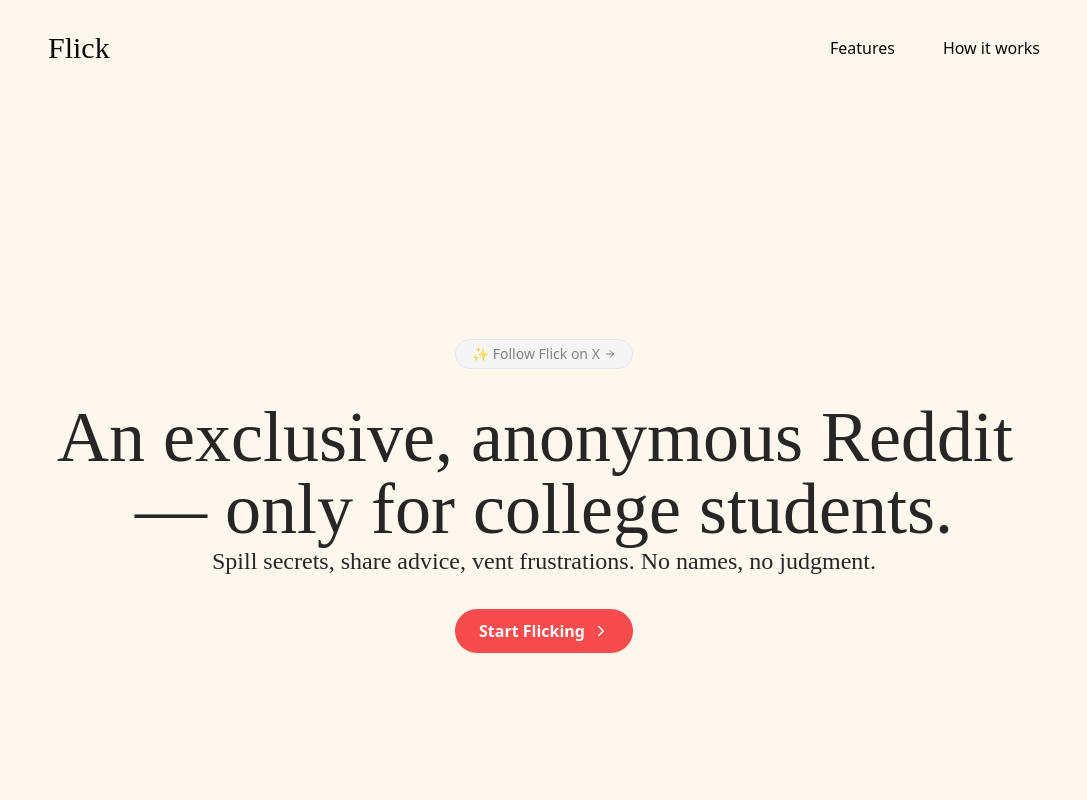
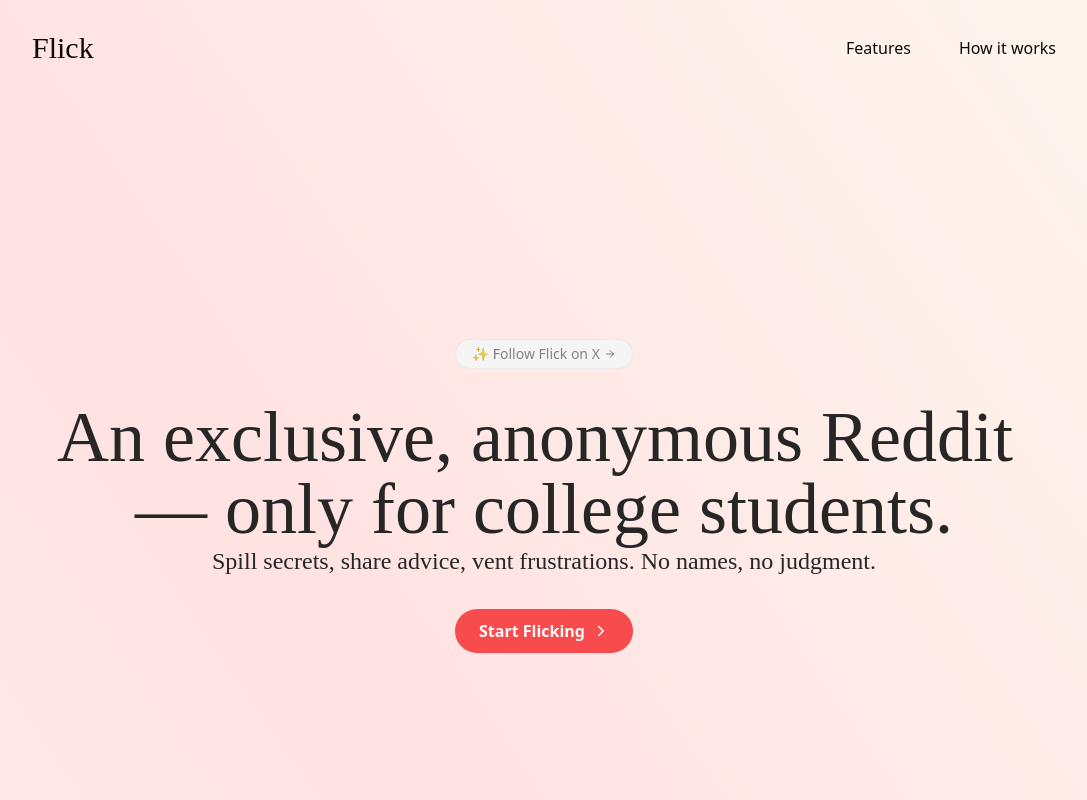
Before and after one commit to Dhvanitmonpara/flick-landing, a Next.js app: page / in a window 1280 px wide. Shown: the top 800 px of the page, without its empty margins (96-1183 px from the left). Built offline with nearby package versions, Linux system fonts and the light colour scheme.

Commit message:
added CTA in nav

```diff
--- a/src/app/globals.css
+++ b/src/app/globals.css
@@ -3,10 +3,36 @@
 
 @custom-variant dark (&:is(.dark *));
 
+@keyframes fadeInWithBlur {
+  0% {
+    opacity: 0;
+    filter: blur(10px);
+  }
+  100% {
+    opacity: 1;
+    filter: blur(0);
+  }
+}
+
+@keyframes slideInLeft {
+  0% {
+    opacity: 0;
+    filter: blur(2px);
+    transform: translateX(-20px);
+  }
+  100% {
+    opacity: 1;
+    filter: blur(0);
+    transform: translateX(0);
+  }
+}
+
 @theme {
   --font-garnett: garnett;
   --font-avallon: avallon;
   --font-editorial: editorial;
+  --animate-fade-in-blur: fadeInWithBlur 1.5s ease-out;
+  --animate-slide-in-left: slideInLeft 0.5s ease-out;
 }
 
 @theme inline {
--- a/src/app/page.tsx
+++ b/src/app/page.tsx
@@ -8,7 +8,8 @@ import { ArrowRightIcon } from "lucide-react";
 
 export default function Home() {
   return (
-    <div className="min-h-screen gap-8 px-4 max-w-5xl mx-auto">
+    <div className="min-h-screen px-4 bg-gradient-to-tr from-red-50 via-red-100 to-background">
+      <div className="max-w-5xl mx-auto gap-8">
         <Header />
         <div className="flex flex-col justify-center items-center gap-8 h-[800px]">
           <AnimateWrapper delay={0.3} once>
@@ -36,7 +37,7 @@ export default function Home() {
             <CTAButton />
           </AnimateWrapper>
         </div>
-      <div className="min-h-96 rounded-2xl overflow-hidden shadow-[0_-4px_28px_rgba(0,0,0,0.25)] border-[0.5px]">
+        <div className="rounded-2xl overflow-hidden animate-fade-in-blur shadow-[0_-4px_28px_rgba(0,0,0,0.25)] border-[0.5px]">
           <div className="bg-zinc-100 dark:bg-zinc-700 h-8 flex justify-between items-center px-6">
             <div className="flex justify-center items-center gap-2">
               <span className="rounded-full bg-red-400 w-3.5 h-3.5"></span>
@@ -48,5 +49,6 @@ export default function Home() {
         </div>
         <div className="h-screen"></div>
       </div>
+    </div>
   );
 }
--- a/src/components/landing/CTAButton.tsx
+++ b/src/components/landing/CTAButton.tsx
@@ -4,7 +4,7 @@ import { IoIosArrowForward, IoMdArrowForward } from "react-icons/io";
 import { Button } from "../ui/button";
 import { useState } from "react";
 
-const CTAButton = ({ size = "xl" }: { size?: "sm" | "lg" | "xl" }) => {
+const CTAButton = ({ size = "xl", className }: { size?: "sm" | "lg" | "xl", className?: string }) => {
   const [isHovered, setIsHovered] = useState(false);
   return (
     <Button
@@ -12,7 +12,7 @@ const CTAButton = ({ size = "xl" }: { size?: "sm" | "lg" | "xl" }) => {
       onMouseEnter={() => setIsHovered(true)}
       onMouseLeave={() => setIsHovered(false)}
       variant="primary"
-      className="group transition-all hover:scale-105 hover:shadow-xl hover:bg-red-500/90"
+      className={`group transition-all hover:scale-105 hover:shadow-xl hover:bg-red-500/90 ${className}`}
     >
       <span>Start Flicking</span>
       {isHovered ? <IoMdArrowForward className="text-sm" /> : <IoIosArrowForward className="text-sm" />}
--- a/src/components/landing/Header.tsx
+++ b/src/components/landing/Header.tsx
@@ -2,6 +2,7 @@
 
 import Link from 'next/link';
 import React, { useEffect, useState } from 'react';
+import CTAButton from './CTAButton';
 
 function Header() {
   const [scrolled, setScrolled] = useState(false);
@@ -17,17 +18,18 @@ function Header() {
 
   return (
     <div
-      className={`sticky flex justify-between items-center transition-all duration-300 mx-auto z-50 bg-background rounded-full ${scrolled
-          ? 'top-8 shadow-md h-14 max-w-4xl px-12'
-          : 'top-0 h-24 max-w-5xl'
+      className={`sticky flex justify-between items-center transition-all duration-300 mx-auto z-50 rounded-full ${scrolled
+        ? 'top-8 shadow-md h-14 max-w-4xl pl-12 pr-2 bg-background'
+        : 'top-0 h-24 max-w-5xl'
         }`}
     >
-      <div className='font-avallon text-3xl'>
+      <div className='font-avallon text-3xl animate-fade-in-blur'>
         <Link href="/">Flick</Link>
       </div>
-      <div className='flex justify-center items-center gap-12'>
+      <div className={`flex justify-center items-center ${scrolled ? "gap-8" : "gap-12"} animate-fade-in-blur`}>
         <Link className='hover:text-primary hover:font-semibold' href="/">Features</Link>
         <Link className='hover:text-primary hover:font-semibold' href="/">How it works</Link>
+        {scrolled && <CTAButton className='animate-slide-in-left' />}
       </div>
     </div>
   );
```
Lines whose indentation alone changed are shown as unchanged.
